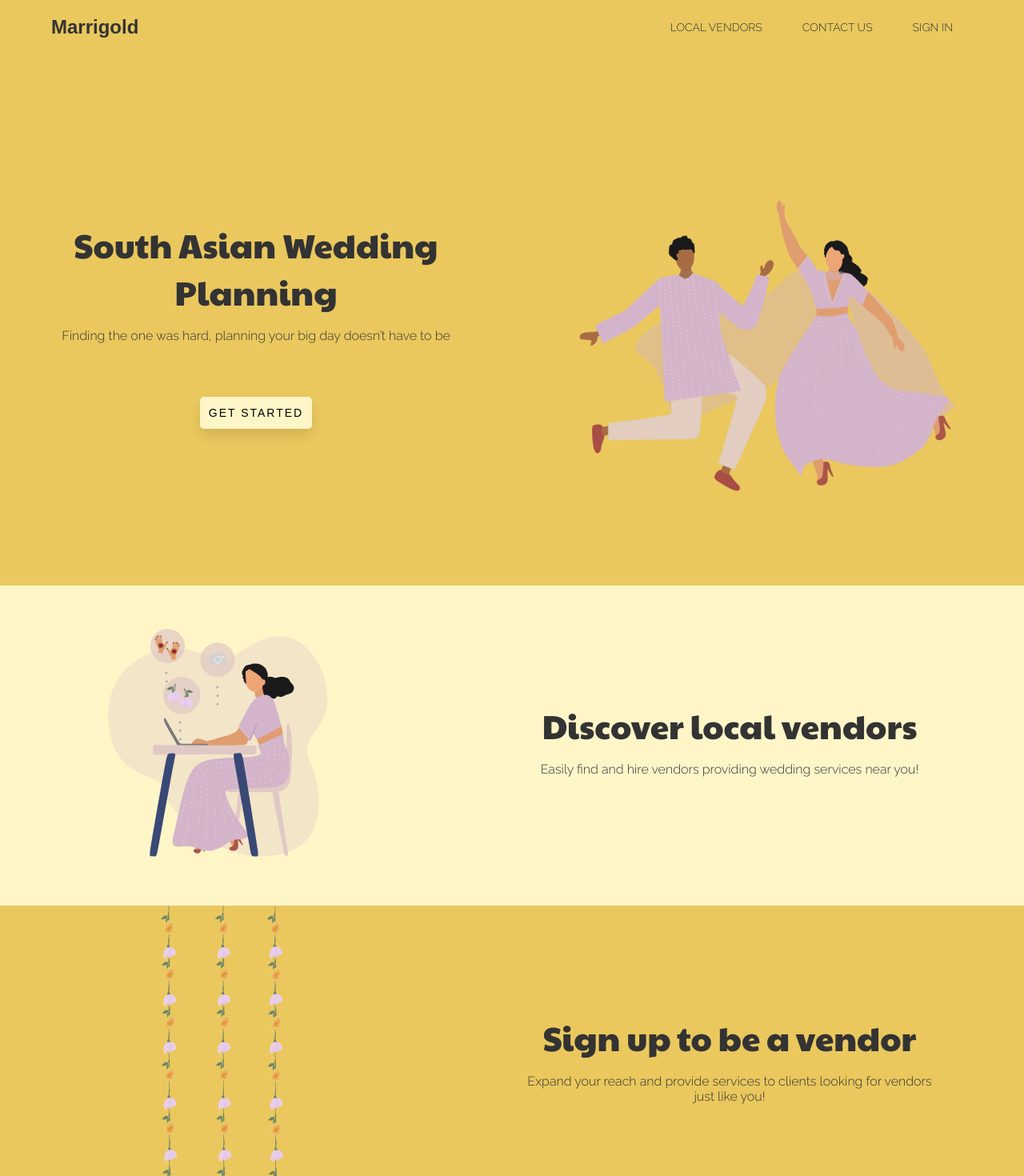
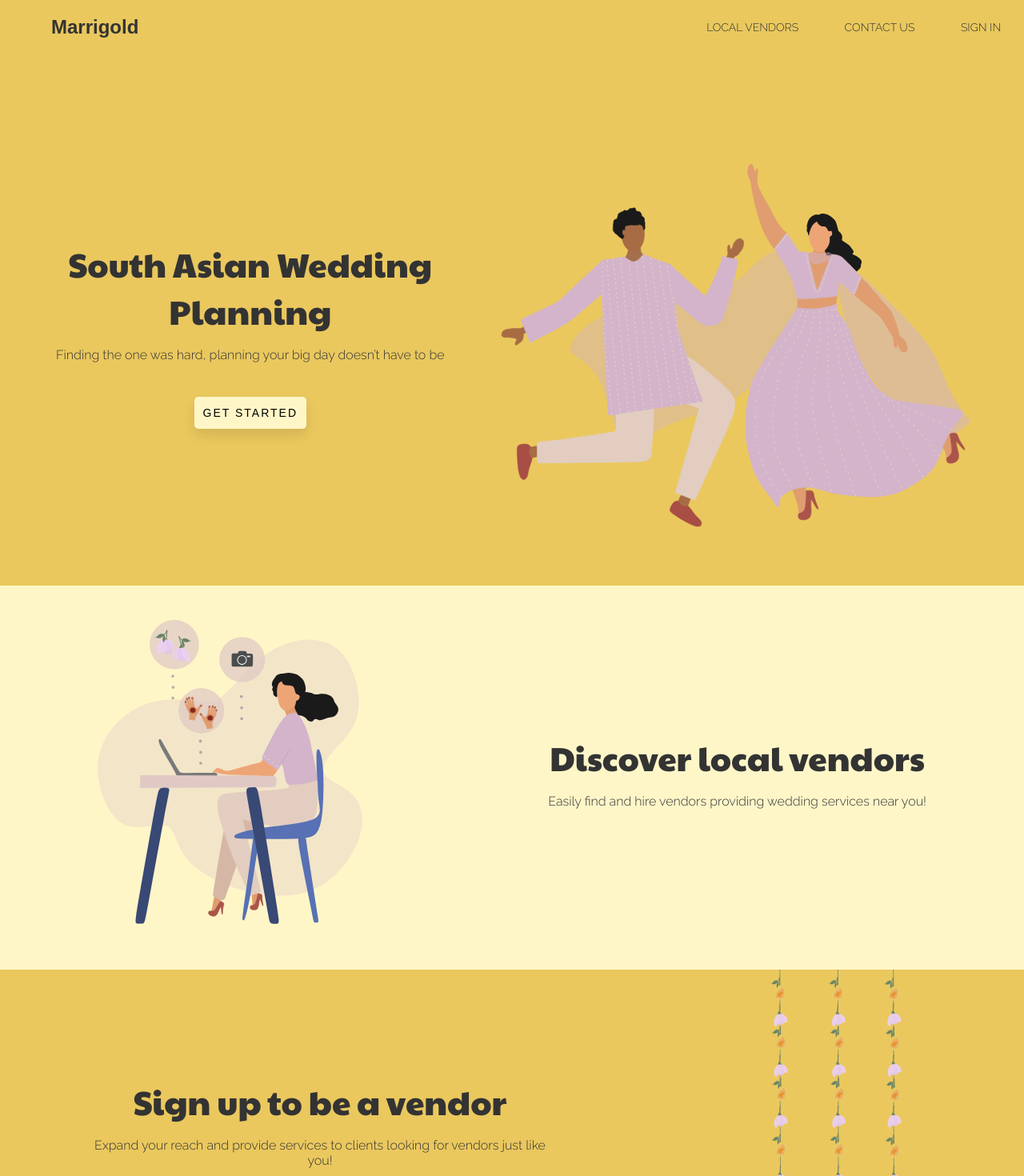
Before and after one commit to mahi-g/marrigold, a React (Create React App) app: page / in a window 1280 px wide. Shown: the top 1470 px of the page at 80% size. Built offline with nearby package versions, Linux system fonts and the light colour scheme; a web font is replaced by a local one.

Commit message:
Add mediia queries and adjust image sizing

```diff
--- a/package.json
+++ b/package.json
@@ -1,5 +1,5 @@
 {
-  "name": "wedding-planning-app",
+  "name": "marrigold",
   "version": "0.1.0",
   "private": true,
   "dependencies": {
--- a/src/App.js
+++ b/src/App.js
@@ -13,15 +13,15 @@ const LoadableHomePage = lazy(() =>
 );
 
 const Container = styled('div')`
+    width: 100vw;
+    min-height: 100vh;
+    height: 100%;
     margin: 0;
     padding: 0;
-    height: 100vh;
-    min-height: 100%;
-    width: 100vw;
-    text-align: center;
     color: ${theme.colorMap.darkGrey2};
     font-family: ${theme.fontFamily.body};
     background:  ${theme.colorMap.mustardYellow};
+    overflow-x: hidden;
 `;
 
 const App = () => (
--- a/src/components/Nav.js
+++ b/src/components/Nav.js
@@ -11,6 +11,9 @@ const Ul = styled.ul`
     display: flex;
     justify-content: space-around;
     width: 35%;
+    @media screen and (max-width: 420px) {
+        width: 70%;
+    }
 `
 const Li = styled.li`
     margin: auto;
@@ -24,6 +27,11 @@ const Li = styled.li`
         background: ${theme.colorMap.cream};
         border-radius: 12px;
     }
+
+
+    @media screen and (max-width: 420px) {
+        font-size: ${theme.fontSize.micro};
+    }
 `
 const Link = styled.a`
     text-decoration: none;
@@ -34,6 +42,7 @@ const NavBar = styled.div`
     justify-content: space-between;
     margin: 5%;
     margin-top: 0;
+    width: 95vw;
     background: ${theme.colorMap.mustardYellow};
 `
 
--- a/src/pages/home.js
+++ b/src/pages/home.js
@@ -1,11 +1,11 @@
 import React from 'react';
 import styled from '@emotion/styled';
+import { jsx, css } from '@emotion/react';
 import { theme } from '../theme';
 
 import couple from "../images/wedding.svg";
 import string from "../images/flowerString.svg";
-import girl from "../images/girlOnComputer.svg";
-
+import girl from "../images/girlOnComputer2.svg";
 
 
 
@@ -13,7 +13,7 @@ const Button = styled.button`
   width: 140px;
   height: 40px;
   padding: 1%;
-  margin: 10% auto;
+  margin: 5% auto;
   font-size: ${theme.fontSize.tiny};
   text-transform: uppercase;
   letter-spacing: 2px;
@@ -32,63 +32,109 @@ const Button = styled.button`
   }
 `
 
-// const Body = styled.div`
-//   width: 95vw;
-//   height: 100vh;
-//   min-height: 100%;
-//   font-family: 'Raleway', sans-serif;
-//   color: #333333
-//   margin: auto;
-//   overflow-x: visible;
-// `
+const Text = styled.div`
+  width: 45%;
+  margin: auto;
+  text-align: center;
+  @media ${theme.screenSize.upToSmall} {
+    font-size: ${theme.fontSize.tiny};
+`
 
 const Header = styled.div`
   font-family: ${theme.fontFamily.header}, sans-serif;
   font-size: ${theme.fontSize.jumbo};
-  text-align: center;
+
+  @media screen and (max-width: 420px) {
+    font-size: ${theme.fontSize.xlarge};
+  }
 `
-//30px
-
 
 const SectionOne = styled.div`
   display: flex;
   justify-content: space-around;
   flex-wrap: wrap;
-  width: 100vw;
+  width: 95vw;
   height: 75vh;
+  margin: auto;
 `
 const SectionTwo = styled.div`
   display: flex;
   justify-content: space-around;
-  flex-wrap: wrap;
+  flex-wrap: wrap-reverse;
   width: 100vw;
-  height: 50vh;
-  background: ${theme.colorMap.cream};;
+  height: 60vh;
+  background: ${theme.colorMap.cream};
+  @media ${theme.screenSize.upToSmall} {
+    height: 60vh;
 `
 const SectionThree = styled.div`
   display: flex;
   justify-content: space-around;
   height: 50vh;
-  background: ${theme.colorMap.mustardYellow};;
-`
-const Text = styled.div`
-  text-align: center;
-  margin:  auto;
-  width: 40vw;
+  background: ${theme.colorMap.mustardYellow};
+
 `
 
-const x = {
-  height: '50vh',
-  width: '40vh',
-  margin: 'auto',
-}
-const y = {
-  height: '40vw',
-  width: '40vw',
-  margin: 'auto',
-}
-// height: '40vh',
-// width: '40vh'
+
+const ImgCouple = styled.img`
+  width: 50vw;
+  height: auto;
+  margin: auto;
+
+  @media ${theme.screenSize.upToLarge} {
+    width: 54%;
+  }
+
+  @media ${theme.screenSize.upToSmall} {
+    width: 70%;
+  }
+`
+
+const ImgGirl = styled.img`
+  width: 33vw;
+  height: auto;
+  margin: auto;
+
+  @media ${theme.screenSize.xlargeAndUp} {
+    width: 55vh;
+  }
+
+  @media ${theme.screenSize.upToLarge} {
+    width: 45%;
+  }
+  @media ${theme.screenSize.upToSmall} {
+    width: 60%;
+  }
+`
+
+const ImgString = styled.img`
+  width: 20vw;
+  height: auto;
+  margin: auto;
+
+  @media ${theme.screenSize.upToLarge} {
+    width: 30vw;
+  }
+  @media ${theme.screenSize.upToSmall} {
+    width: 50vw;
+  }
+
+`
+
+
+const Img = ({alt, src, ...props}) => (
+  <img
+    alt= {alt}
+    src={src}
+    css={css`
+      margin: auto,
+      width: 25vw,
+      height: auto
+    `}
+    {...props}
+  />
+)
+
 
 const Home = () => (
     <>
@@ -98,23 +144,46 @@ const Home = () => (
           <p>Finding the one was hard, planning your big day doesn’t have to be</p>
           <Button>Get Started</Button>
         </Text>
-        <img alt="Couple dancing in Indian clothes" style={y} src={couple}/>
+        <ImgCouple
+          alt="Couple dancing together"
+          src={couple}
+        />
       </SectionOne>
       <SectionTwo>
-        <img alt="Girl on computer" style={x} src={girl}/>
+        <ImgGirl
+          alt="Girl on computer"
+          src={girl}
+        />
         <Text>
           <Header>Discover local vendors</Header>
           <p>Easily find and hire vendors providing wedding services near you!</p>
         </Text>
       </SectionTwo>
       <SectionThree>
-        <img alt="Strings of flowers" style={x} src={string}/>
         <Text>
           <Header>Sign up to be a vendor</Header>
           <p>Expand your reach and provide services to clients looking for vendors just like you!</p>
         </Text>
+
+        <ImgString
+          alt="Strings of flowers"
+          src={string}
+        />
+
+        {/*
+        <Img
+          alt="Strings of flowers"
+          src={string}
+          css= {css`
+            width:25vw;
+            height: 40vh;
+          `}
+        />
+        */}
       </SectionThree>
     </>
 );
 
+
+
 export default Home;
```
